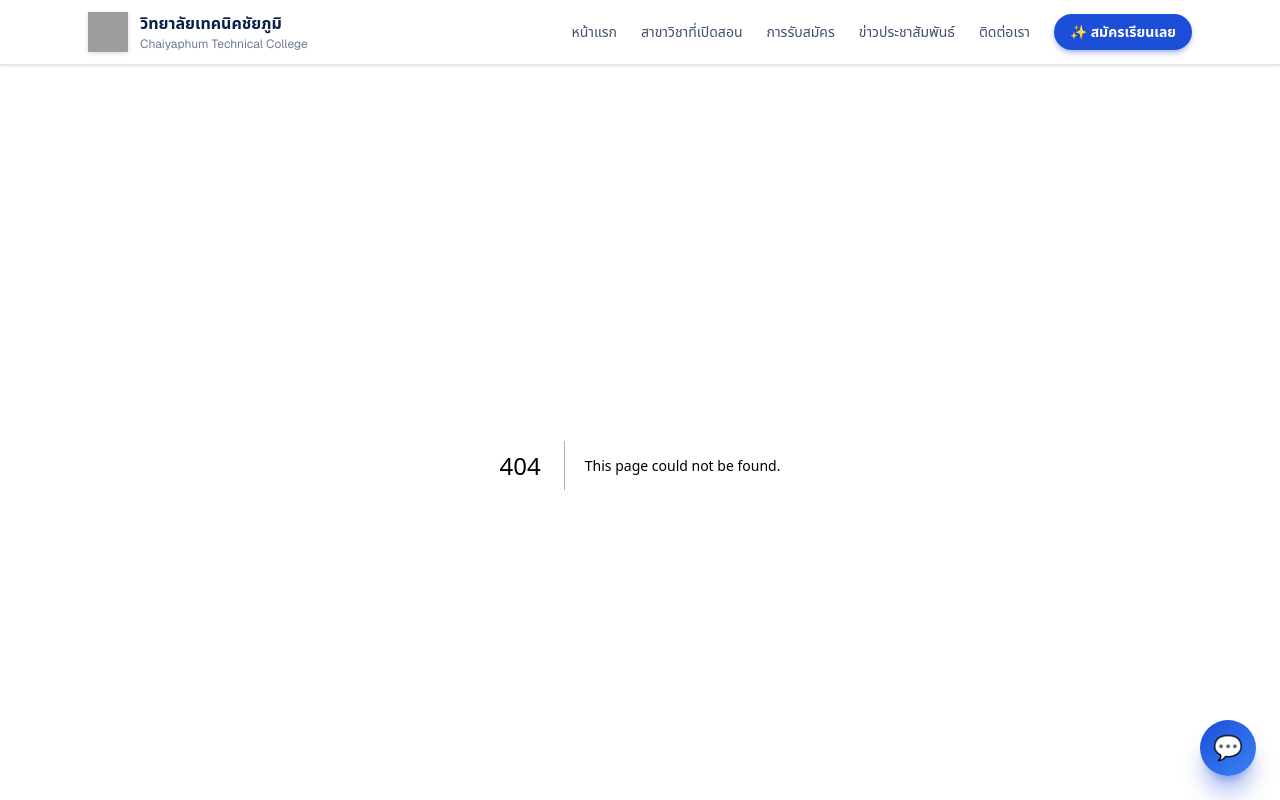
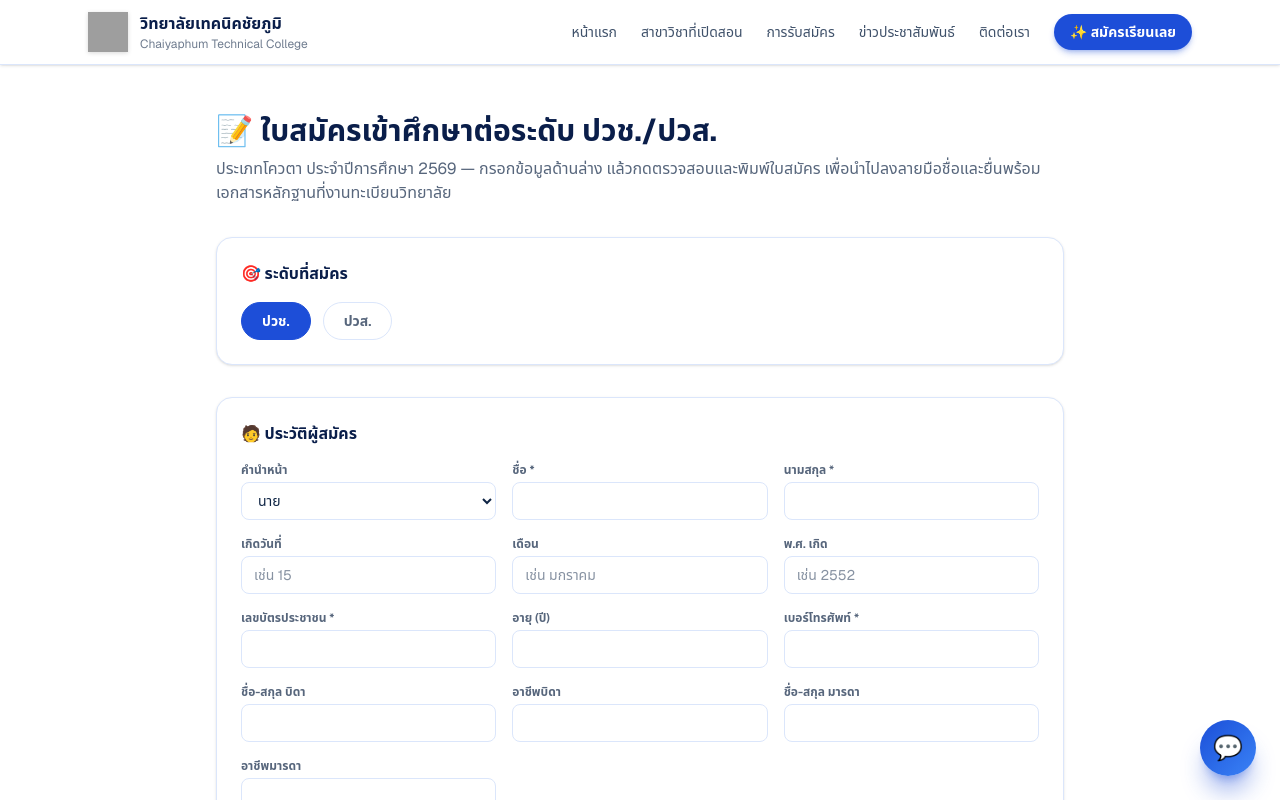
Before and after one commit to wchrp2509-git/ctc-smartgate, a Next.js app: page /admission/apply in a window 1280 px wide. Before the commit this address had no page. Shown: the top 800 px of the page. Built offline with nearby package versions, Linux system fonts and the light colour scheme; grey boxes are pictures that could not be loaded.

Commit message:
Create page.tsx

```diff
--- /dev/null
+++ b/app/admission/apply/page.tsx
@@ -0,0 +1,23 @@
+import type { Metadata } from "next";
+import ApplicationForm from "@/components/ApplicationForm";
+import { college } from "@/lib/college-data";
+
+export const metadata: Metadata = {
+  title: `ใบสมัครเข้าศึกษาต่อ ประเภทโควตา | ${college.name}`,
+};
+
+export default function ApplyPage() {
+  return (
+    <div className="mx-auto max-w-4xl px-4 py-12 sm:px-6">
+      <h1 className="text-3xl font-bold text-brand-dark">📝 ใบสมัครเข้าศึกษาต่อระดับ ปวช./ปวส.</h1>
+      <p className="mt-2 text-foreground/70">
+        ประเภทโควตา ประจำปีการศึกษา 2569 — กรอกข้อมูลด้านล่าง แล้วกดตรวจสอบและพิมพ์ใบสมัคร
+        เพื่อนำไปลงลายมือชื่อและยื่นพร้อมเอกสารหลักฐานที่งานทะเบียนวิทยาลัย
+      </p>
+
+      <div className="mt-8">
+        <ApplicationForm />
+      </div>
+    </div>
+  );
+}
```
